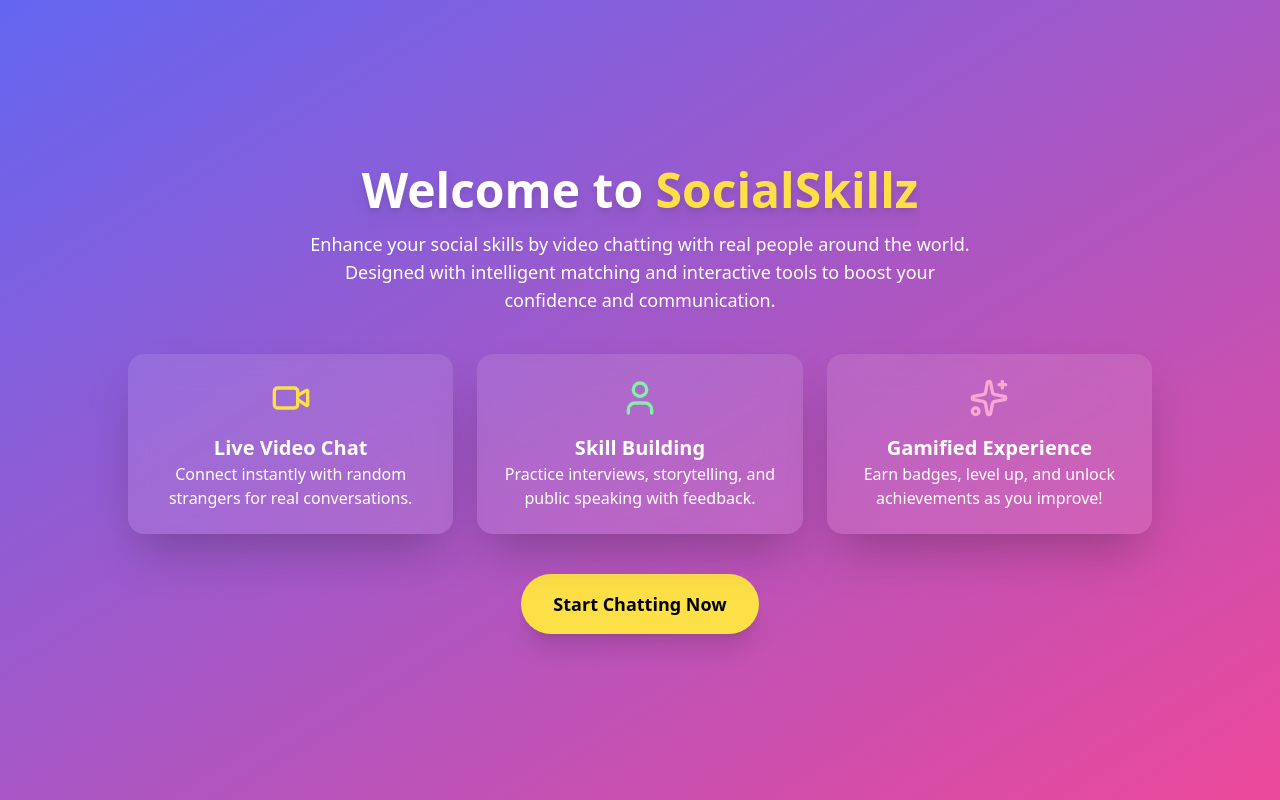
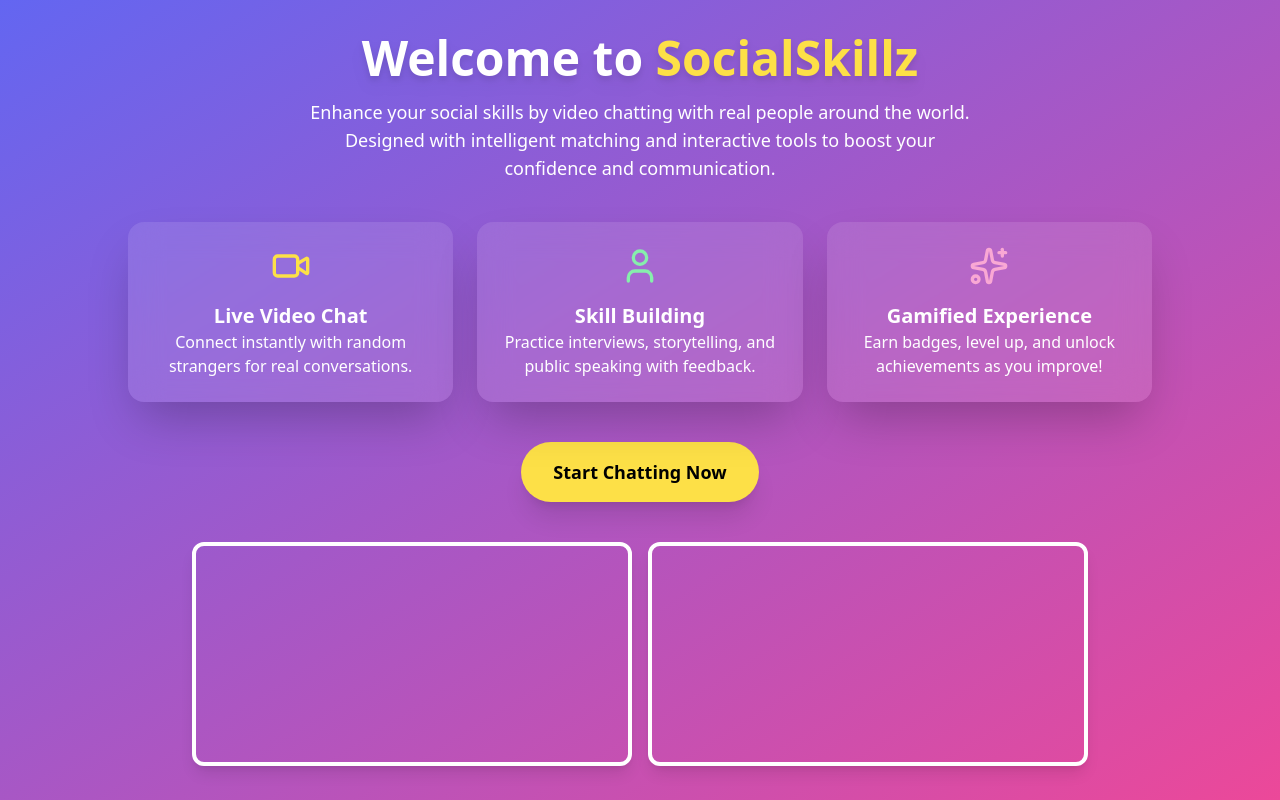
Before and after one commit to krisna-py/socialskillz_frontend, a React (Create React App) app: page / in a window 1280 px wide. Built offline with nearby package versions, Linux system fonts and the light colour scheme; no server answers.

Commit message:
Fix: local video null error resolved

```diff
--- a/src/App.js
+++ b/src/App.js
@@ -4,7 +4,7 @@ import { Video, User, Sparkles } from "lucide-react";
 import { motion } from "framer-motion";
 import io from "socket.io-client";
 
-// Connect to your deployed backend
+// Your deployed signaling server
 const socket = io("https://socialskillz-server.onrender.com");
 
 export default function Home() {
@@ -17,26 +17,32 @@ export default function Home() {
     iceServers: [{ urls: "stun:stun.l.google.com:19302" }],
   };
 
+  // 🔁 Get user's media after component mounts
   useEffect(() => {
-    // Join on load
-    socket.emit("join");
-
-    socket.on("joined", async ({ roomId, initiator }) => {
-      console.log("Joined room:", roomId, "Initiator:", initiator);
-
-      const pc = new RTCPeerConnection(configuration);
-      setPeerConnection(pc);
-
+    const startMedia = async () => {
       try {
         const stream = await navigator.mediaDevices.getUserMedia({ video: true, audio: true });
         if (localVideoRef.current) {
           localVideoRef.current.srcObject = stream;
-        } else {
-          console.warn("Local video element not ready");
         }
+      } catch (err) {
+        console.error("Could not access media devices:", err);
+      }
+    };
 
+    startMedia();
+  }, []);
+
+  useEffect(() => {
+    socket.on("joined", async ({ roomId, initiator }) => {
+      const pc = new RTCPeerConnection(configuration);
+      setPeerConnection(pc);
+
+      const stream = localVideoRef.current?.srcObject;
+      if (stream) {
         stream.getTracks().forEach((track) => pc.addTrack(track, stream));
         setConnected(true);
+      }
 
       pc.ontrack = (event) => {
         if (remoteVideoRef.current) {
@@ -54,9 +60,6 @@ export default function Home() {
         const offer = await pc.createOffer();
         await pc.setLocalDescription(offer);
         socket.emit("signal", { roomId, data: { sdp: pc.localDescription } });
-        }
-      } catch (err) {
-        console.error("Error accessing media devices:", err);
       }
     });
 
@@ -81,6 +84,10 @@ export default function Home() {
       }
     });
   }, [peerConnection]);
+
+  const joinChat = () => {
+    socket.emit("join");
+  };
 
   return (
     <main className="min-h-screen bg-gradient-to-br from-indigo-500 to-pink-500 flex flex-col items-center justify-center text-white font-sans p-6">
@@ -143,19 +150,28 @@ export default function Home() {
         transition={{ delay: 1, duration: 0.5 }}
       >
         <Button
-          onClick={() => socket.emit("join")}
+          onClick={joinChat}
           className="text-lg px-8 py-4 bg-yellow-300 text-black font-bold rounded-full shadow-xl hover:bg-yellow-400 transition-colors"
         >
           {connected ? "Connected!" : "Start Chatting Now"}
         </Button>
       </motion.div>
 
-      {connected && (
       <div className="mt-10 flex gap-4 w-full max-w-4xl justify-center">
-          <video ref={localVideoRef} autoPlay muted className="w-1/2 rounded-xl shadow-lg border-4 border-white" />
-          <video ref={remoteVideoRef} autoPlay className="w-1/2 rounded-xl shadow-lg border-4 border-white" />
+        <video
+          ref={localVideoRef}
+          autoPlay
+          muted
+          playsInline
+          className="w-1/2 rounded-xl shadow-lg border-4 border-white"
+        />
+        <video
+          ref={remoteVideoRef}
+          autoPlay
+          playsInline
+          className="w-1/2 rounded-xl shadow-lg border-4 border-white"
+        />
       </div>
-      )}
     </main>
   );
 }
```
Lines whose indentation alone changed are shown as unchanged.
